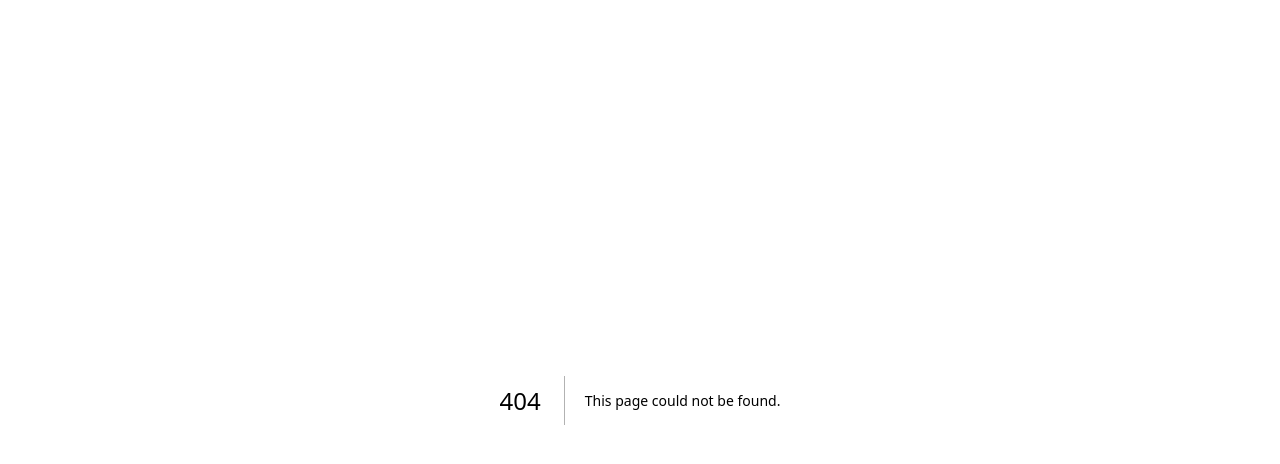
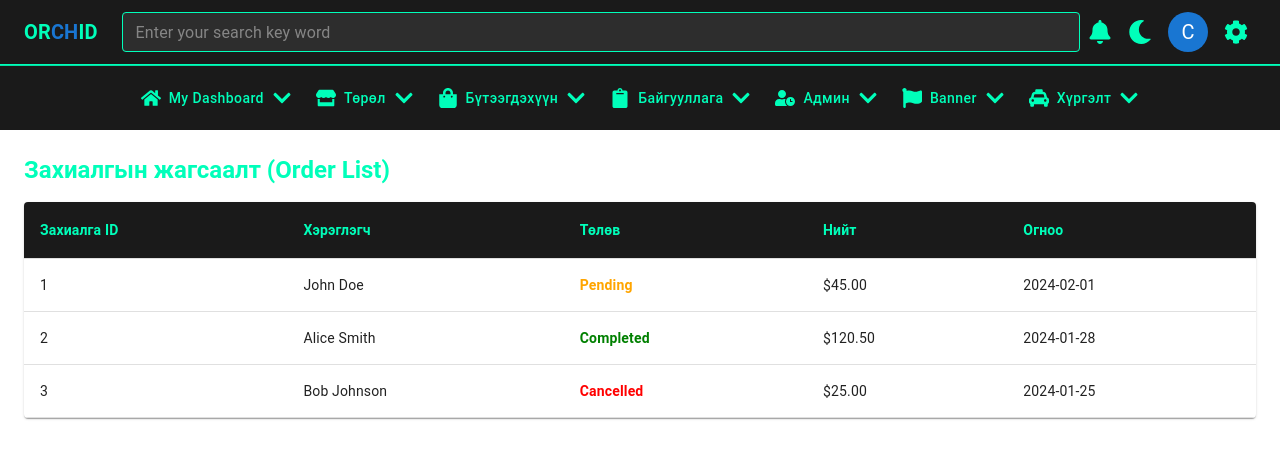
Before and after one commit to OrchidInk/orchidadmin, a Next.js app: page /admin/order in a window 1280 px wide. Before the commit this address had no page. Shown: the top 464 px of the page. Built offline with nearby package versions, Linux system fonts and the light colour scheme.

Commit message:
product fix

```diff
--- a/src/@core/components/Navbar/index.tsx
+++ b/src/@core/components/Navbar/index.tsx
@@ -416,17 +416,17 @@ const Header = () => {
             >
               Хүргэлт
             </MenuItem>
-            {/* <MenuItem
-              onClick={() => handleNavigation(adminDeliveryList, setDeliveryAnchorEl, 'Хүргэлт харах')}
-              sx={{
-                color: activeItem === 'Хүргэлт харах' ? '#00ffba' : 'white',
-                '&:hover': { bgcolor: '#2d2d2d' },
-                fontWeight: activeItem === 'Хүргэлт харах' ? 'bold' : 'normal',
-              }}
-            >
-              Хүргэлт харах
-            </MenuItem> */}
-          </MenuList>
+            <MenuItem
+      onClick={() => handleNavigation('/admin/order', setDeliveryAnchorEl, 'Захиалга')}
+      sx={{
+        color: activeItem === 'Захиалга' ? '#00ffba' : 'white',
+        '&:hover': { bgcolor: '#2d2d2d' },
+        fontWeight: activeItem === 'Захиалга' ? 'bold' : 'normal',
+      }}
+    >
+      Захиалга
+    </MenuItem>
+  </MenuList>
         </Menu>
       </Toolbar>
     </AppBar>
--- /dev/null
+++ b/src/pages/admin/order/index.tsx
@@ -0,0 +1,57 @@
+import React from 'react';
+import { Box, Table, TableBody, TableCell, TableContainer, TableHead, TableRow, Paper, Typography } from '@mui/material';
+import Header from '@/@core/components/Navbar';
+
+const Order = () => {
+  const orders = [
+    { id: 1, customer: 'John Doe', status: 'Pending', total: '$45.00', date: '2024-02-01' },
+    { id: 2, customer: 'Alice Smith', status: 'Completed', total: '$120.50', date: '2024-01-28' },
+    { id: 3, customer: 'Bob Johnson', status: 'Cancelled', total: '$25.00', date: '2024-01-25' },
+  ];
+
+  return (
+    <Box>
+      <Header />
+      <Box sx={{ p: 3 }}>
+        <Typography variant="h5" gutterBottom sx={{ fontWeight: 'bold', color: '#00ffba' }}>
+          Захиалгын жагсаалт (Order List)
+        </Typography>
+
+        <TableContainer component={Paper} sx={{ mt: 2 }}>
+          <Table>
+            <TableHead>
+              <TableRow sx={{ backgroundColor: '#1a1a1a' }}>
+                <TableCell sx={{ color: '#00ffba', fontWeight: 'bold' }}>Захиалга ID</TableCell>
+                <TableCell sx={{ color: '#00ffba', fontWeight: 'bold' }}>Хэрэглэгч</TableCell>
+                <TableCell sx={{ color: '#00ffba', fontWeight: 'bold' }}>Төлөв</TableCell>
+                <TableCell sx={{ color: '#00ffba', fontWeight: 'bold' }}>Нийт</TableCell>
+                <TableCell sx={{ color: '#00ffba', fontWeight: 'bold' }}>Огноо</TableCell>
+              </TableRow>
+            </TableHead>
+            <TableBody>
+              {orders.map((order) => (
+                <TableRow key={order.id} hover>
+                  <TableCell>{order.id}</TableCell>
+                  <TableCell>{order.customer}</TableCell>
+                  <TableCell
+                    sx={{
+                      color: order.status === 'Pending' ? 'orange' :
+                            order.status === 'Completed' ? 'green' : 'red',
+                      fontWeight: 'bold'
+                    }}
+                  >
+                    {order.status}
+                  </TableCell>
+                  <TableCell>{order.total}</TableCell>
+                  <TableCell>{order.date}</TableCell>
+                </TableRow>
+              ))}
+            </TableBody>
+          </Table>
+        </TableContainer>
+      </Box>
+    </Box>
+  );
+};
+
+export default Order;
--- a/src/pages/admin/product/add/index.tsx
+++ b/src/pages/admin/product/add/index.tsx
@@ -336,6 +336,34 @@ const Product = () => {
     }
   };
 
+  const handleDeleteClickEn = async (product: ProductEn) => {
+    try {
+      await api.delete(`/product/deleteEn/${product.ProductEnID}`);
+      setSnackbarMessage('Product deleted successfully.');
+      setSnackbarSeverity('success');
+      setSnackbarOpen(true);
+      fetchProducts(); // Refresh list after deletion
+    } catch {
+      setSnackbarMessage('Failed to delete product. Please try again.');
+      setSnackbarSeverity('error');
+      setSnackbarOpen(true);
+    }
+  };
+
+  const handleDeleteClickMn = async (product: ProductMn) => {
+    try {
+      await api.delete(`/product/deleteMn/${product.ProductMnID}`);
+      setSnackbarMessage('Product deleted successfully.');
+      setSnackbarSeverity('success');
+      setSnackbarOpen(true);
+      fetchProducts(); // Refresh list after deletion
+    } catch {
+      setSnackbarMessage('Failed to delete product. Please try again.');
+      setSnackbarSeverity('error');
+      setSnackbarOpen(true);
+    }
+  }
+
   return (
     <>
       <Header />
@@ -369,7 +397,7 @@ const Product = () => {
         <TableCell sx={{color: '#fff'}}>Material</TableCell>
         <TableCell sx={{ color: '#fff' }}>Retail Price</TableCell>
         <TableCell sx={{ color: '#fff' }}>Color</TableCell>
-        <TableCell sx={{ color: '#fff' }}>Created At</TableCell>
+                <TableCell sx={{ color: '#fff' }}>Created At</TableCell>
         <TableCell sx={{ color: '#fff' }}>Action</TableCell>
       </TableRow>
     </TableHead>
@@ -403,14 +431,15 @@ const Product = () => {
         <Button
           variant="contained"
           color="primary"
-          sx={{ backgroundColor: '#00ffba', color: '#0d0d0d' }}
+          sx={{ backgroundColor: '#00ffba', color: '#0d0d0d', mr: 1, mb: 1 }}
           onClick={() => handleUpdateClickEn(product)}
         >
           Update
         </Button>
         <Button
           variant='contained'
-          sx={{ background: '#ff3333', color: '#fff'}}
+          sx={{ background: '#ff3333', color: '#fff', mr: 1, mt: 1}}
+          onClick={()=>handleDeleteClickEn(product)}
         >
           Delete
         </Button>
@@ -474,15 +503,17 @@ const Product = () => {
         <Button
           variant="contained"
           color="primary"
-          sx={{ backgroundColor: '#00ffba', color: '#0d0d0d' }}
+          sx={{ backgroundColor: '#00ffba', color: '#0d0d0d', mr: 1, mb: 1 }}
           onClick={() => handleUpdateClickMn(product)}
         >
           Update
         </Button>
         <Button
           variant='contained'
-          sx={{background: '#ff3333', color: '#fff'}}
+          sx={{background: '#ff3333', color: '#fff', mt: 1, mr:1}}
+          onClick={()=> handleDeleteClickMn(product)}
           >
+
           DELETE
         </Button>
       </TableCell>
@@ -493,8 +524,10 @@ const Product = () => {
   </Table>
 </TableContainer>
 
+{/* Delete Modal */}
 
 
+      {/* Add Product Modal */}
         <Dialog open={addModalOpen} onClose={() => setAddModalOpen(false)}>
           <DialogTitle>Add Product</DialogTitle>
           <DialogContent>
```
